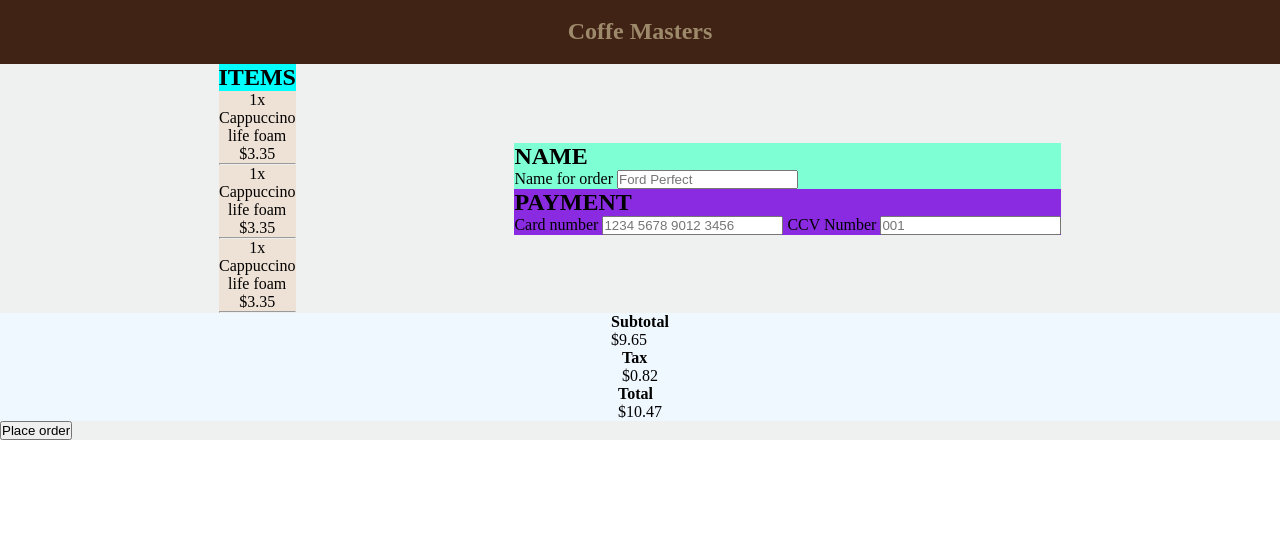
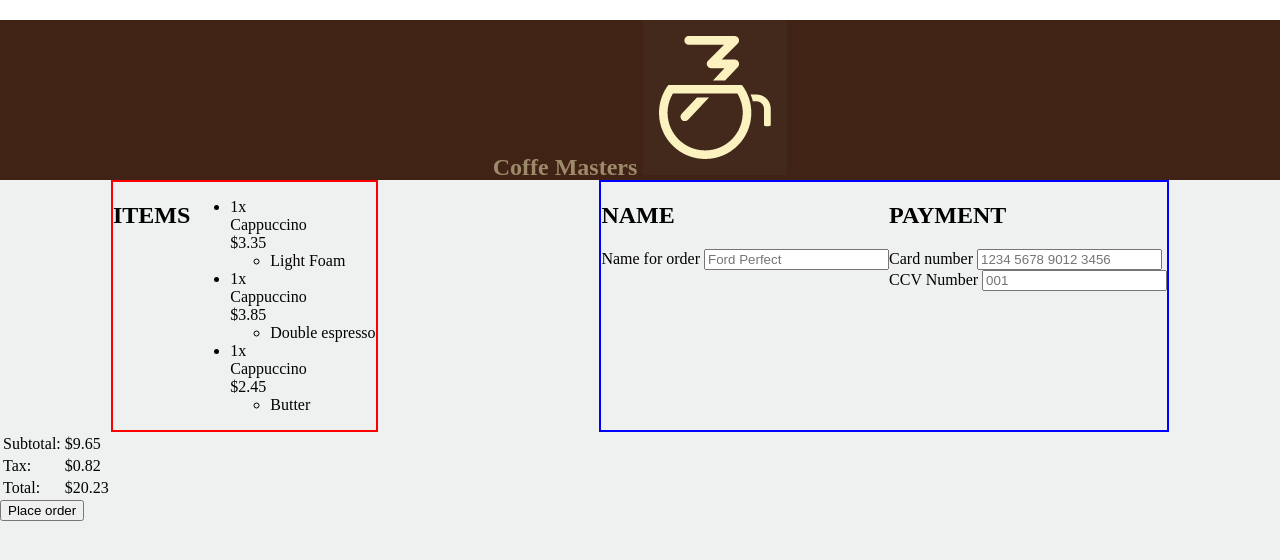
Before and after one commit to shaimeur/fronten-master-css, a plain HTML site: page index.html in a window 1280 px wide. Drawn offline with Linux system fonts and the light colour scheme.

Commit message:
refactoring for the classes and the layout

```diff
--- a/index.html
+++ b/index.html
@@ -9,76 +9,100 @@
     <title>Coffee Masters</title>
 </head>
 <body>
-     <header>
+
             <nav id="navbar">
-                <i class="fa fa-mug-hot"></i>
-                <h1>Coffe Masters</h1>
+                <h1>Coffe Masters
+                    <img src="./resourse/coffee_masters_logo.png"
+                    alt="coffe log"
+                    class="logo">
+                </h1>
             </nav>
-     </header>
-        <main>
 
-            <div class="container" >
+        <div class="page">
+                    <div class="container">
 
-                    <section class="items">
-                        <h2>ITEMS</h2>
+                        <section class="order-box">
 
-                            <div class="item">
-                                <div>1x</div>
-                                <div>Cappuccino</div>
-                                <div>life foam</div>
-                                <div>$3.35</div>
-                                <hr>
+                            <h2 class="box-title">ITEMS</h2>
+                           <ul class="items">
+
+                               <li class="item">
+                                   <div class="item-quantity">1x</div>
+                                   <div class="item-title">Cappuccino</div>
+                                   <div class="item-price">$3.35</div>
+                                   <ul class="item-option-list">
+                                       <li class="item-option">Light Foam</li>
+                                   </ul>
+                                </li>
+
+                                <li class="item">
+                                    <div class="item-quantity">1x</div>
+                                    <div class="item-title">Cappuccino</div>
+                                    <div class="item-price">$3.85</div>
+                                    <ul class="item-option-list">
+                                        <li class="item-option">Double espresso</li>
+                                   </ul>
+                                </li>
+
+                                <li class="item">
+                                    <div class="item-quantity">1x</div>
+                                    <div class="item-title">Cappuccino</div>
+                                    <div class="item-price">$2.45</div>
+                                    <ul class="item-option-list">
+                                        <li class="item-option">Butter</li>
+                                   </ul>
+                                </li>
+                            </ul>
+
+                        </section>
+
+                <section class="payment">
+
+                    <div class="name-box">
+                        <h2 class="box-title">NAME</h2>
+                        <div class="input-group">
+                            <label for="name" class="user-input-label">Name for order</label>
+                            <input id="name" class="user-input" type="text" placeholder="Ford Perfect">
+                        </div>
                     </div>
 
-                            <div class="item">
-                                <div>1x</div>
-                                <div>Cappuccino</div>
-                                <div>life foam</div>
-                                <div>$3.35</div>
-                                <hr>
+                    <div class="cc-box">
+                        <h2 class="box-title">PAYMENT</h2>
+
+                        <div class="input-group">
+                            <label for="cc"class="user-input-label" >Card number</label>
+                            <input type="text" class="user-input" id="cc" placeholder="1234 5678 9012 3456">
                         </div>
 
-                            <div class="item">
-                                <div>1x</div>
-                                <div>Cappuccino</div>
-                                <div>life foam</div>
-                                <div>$3.35</div>
-                                <hr>
+                        <div class="input-group">
+                            <label for="ccv" class="user-input-label">CCV Number</label>
+                            <input type="text" class="user-input short-input" id="ccv" placeholder="001">
+                        </div>
+
                     </div>
 
                 </section>
-                <div class="sub-container">
+            </div>
 
-                    <section class="name">
-                        <h2>NAME</h2>
-                        <label for="order-name">Name for order</label>
-                        <input id="order-name" type="text" placeholder="Ford Perfect">
-                    </section>
-
-                    <section class="payment">
-                        <h2>PAYMENT</h2>
-                        <label for="card-number">Card number</label>
-                        <input type="number" name="card-number" id="card-number" placeholder="1234 5678 9012 3456">
-                        <label for="ccv-number">CCV Number</label>
-                        <input type="number" name="" id="ccv-number" placeholder="001">
+                    <section class="total">
+                        <table class="totals-table">
+                         <tbody>
+                            <tr>
+                                <td>Subtotal:</td>
+                                <td>$9.65</td>
+                            </tr>
+                            <tr>
+                                <td>Tax:</td>
+                                <td>$0.82</td>
+                            </tr>
+                            <tr class="final-totals">
+                                <td>Total:</td>
+                                <td>$20.23</td>
+                            </tr>
+                         </tbody>
+                        </table>
+                        <button class="chekout" type="button">Place order</button>
                     </section>
         </div>
-            </div>
-                    <section class="price">
-                        <div class="subtotal">
-                            <h4>Subtotal</h4>
-                            <span>$9.65</span>
-                        </div>
-                        <div class="tax">
-                            <h4>Tax</h4>
-                            <span>$0.82</span>
-                        </div>
-                        <div class="total">
-                            <h4>Total</h4>
-                            <span>$10.47</span>
-                        </div>
-                    </section>
-            <button class="btn">Place order</button>
-        </main>
 </body>
 </html>
--- a/style.css
+++ b/style.css
@@ -1,59 +1,42 @@
 *{
+    box-sizing: border-box;
+}
+body{
+
     margin: 0;
     padding: 0;
-    box-sizing: border-box;
+
 }
-main{
-    /* height: 100vh; */
+.page{
+    height: 100vh;
     background-color: #eff0f0;
 
 }
 #navbar{
     background-color: #412315;
     color: #9d8a6b;
-    height: 8vh;
+    height: 20vh;
 }
+
 #navbar h1 {
     text-align: center;
 }
+
 .container {
     display: flex;
-    flex-direction: row;
-    justify-content: space-evenly;
-    align-items: center;
-}
-.sub-container{
-    display: flex;
-    flex-direction: column;
     justify-content: space-around;
 }
 
-.items {
-    background-color: aqua;
-    text-align: center;
-    /* width: 60%;
-    height: 30vh; */
-}
-.item{
-    background-color: #eee1d5;
-}
-.name {
-    background-color: aquamarine;
+.order-box{
+    border: 2px solid red;
+    display: flex;
+    /* justify-content: center; */
 }
 
-.payment{
-    background-color: blueviolet    ;
+.payment {
+    border: 2px solid blue;
+    display: flex;
+    /* flex-direction: column;
+    justify-content: center;
+    align-items: center; */
 }
-.price {
-    background-color: aliceblue;
-    display: flex;
-    flex-direction: column;
-    justify-content: center;
-    align-items: center;
-}
-.btn {
-    display: flex;
-    flex-direction: column  ;
-    justify-content: center;
-    align-items: center;
-}
```
Also changed, not shown: resourse/coffee_masters_logo.png (added). Lines whose indentation alone changed are shown as unchanged.
